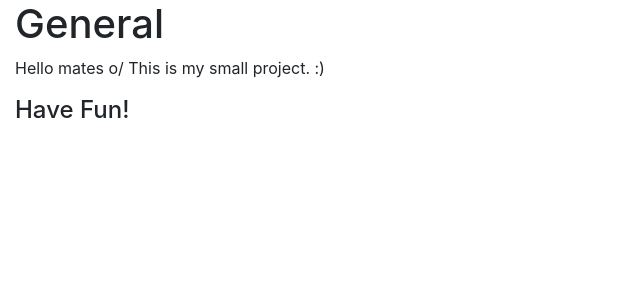
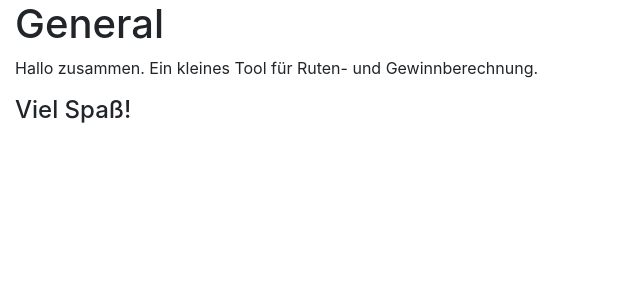
Before and after one commit to romeo-25-04/mongo_cortes, a Flask app: page / in a window 1280 px wide. Shown: the part 56-356 px from the top of the page, without its empty margins (0-640 px from the left). Run offline with Flask 2, Linux system fonts and the light colour scheme; some libraries are stand-ins or nearby versions.

Commit message:
index in de

```diff
--- a/app/templates/index.html
+++ b/app/templates/index.html
@@ -42,8 +42,8 @@
 
 <h1>{{ title }}</h1>
 {% block body %}
-<p>Hello mates o/ This is my small project. :)</p>
-<h4>Have Fun!</h4>
+<p>Hallo zusammen. Ein kleines Tool für Ruten- und Gewinnberechnung.</p>
+<h4>Viel Spaß!</h4>
 {% endblock %}
 
 
```
